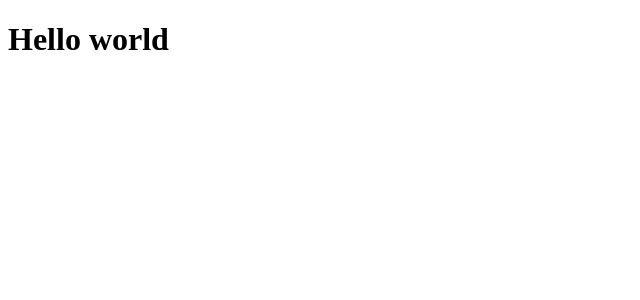
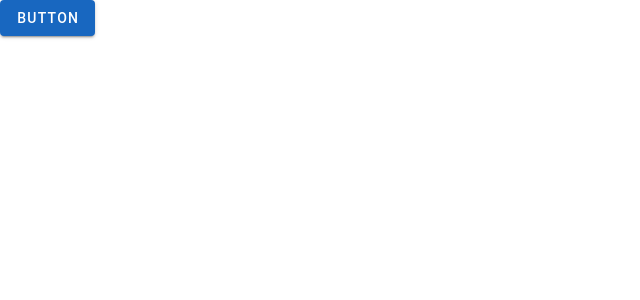
Before and after one commit to peshanghiwa/Vuetify-VLocaleProvider-with-vue-i18n-Issue-repo, a Vue app: page / in a window 1280 px wide. Shown: the top 300 px of the page, without its empty margins (0-640 px from the left). Built offline with nearby package versions, Linux system fonts and the light colour scheme.

Commit message:
added vuetify to project

```diff
--- a/package.json
+++ b/package.json
@@ -9,7 +9,8 @@
     "preview": "vite preview"
   },
   "dependencies": {
-    "vue": "^3.2.45"
+    "vue": "^3.2.45",
+    "vuetify": "^3.0.6"
   },
   "devDependencies": {
     "@types/node": "^18.11.18",
--- a/src/App.vue
+++ b/src/App.vue
@@ -1,7 +1,7 @@
 <script setup lang="ts"></script>
 
 <template>
-  <h1>Hello world</h1>
+  <v-btn color="primary">Button</v-btn>
 </template>
 
 <style scoped></style>
--- a/src/main.ts
+++ b/src/main.ts
@@ -1,4 +1,8 @@
 import { createApp } from "vue";
 import App from "./App.vue";
+import vuetify from "./plugins/vuetify";
+const vueApp = createApp(App);
 
-createApp(App).mount("#app");
+vueApp.use(vuetify);
+
+vueApp.mount("#app");
--- /dev/null
+++ b/src/plugins/vuetify.ts
@@ -0,0 +1,9 @@
+import { createVuetify } from "vuetify";
+import "vuetify/styles";
+import { VBtn } from "vuetify/components";
+
+export default createVuetify({
+  components: {
+    VBtn,
+  },
+});
```
Also changed, not shown: 1 other file (tests, documents, lock files or other folders).
